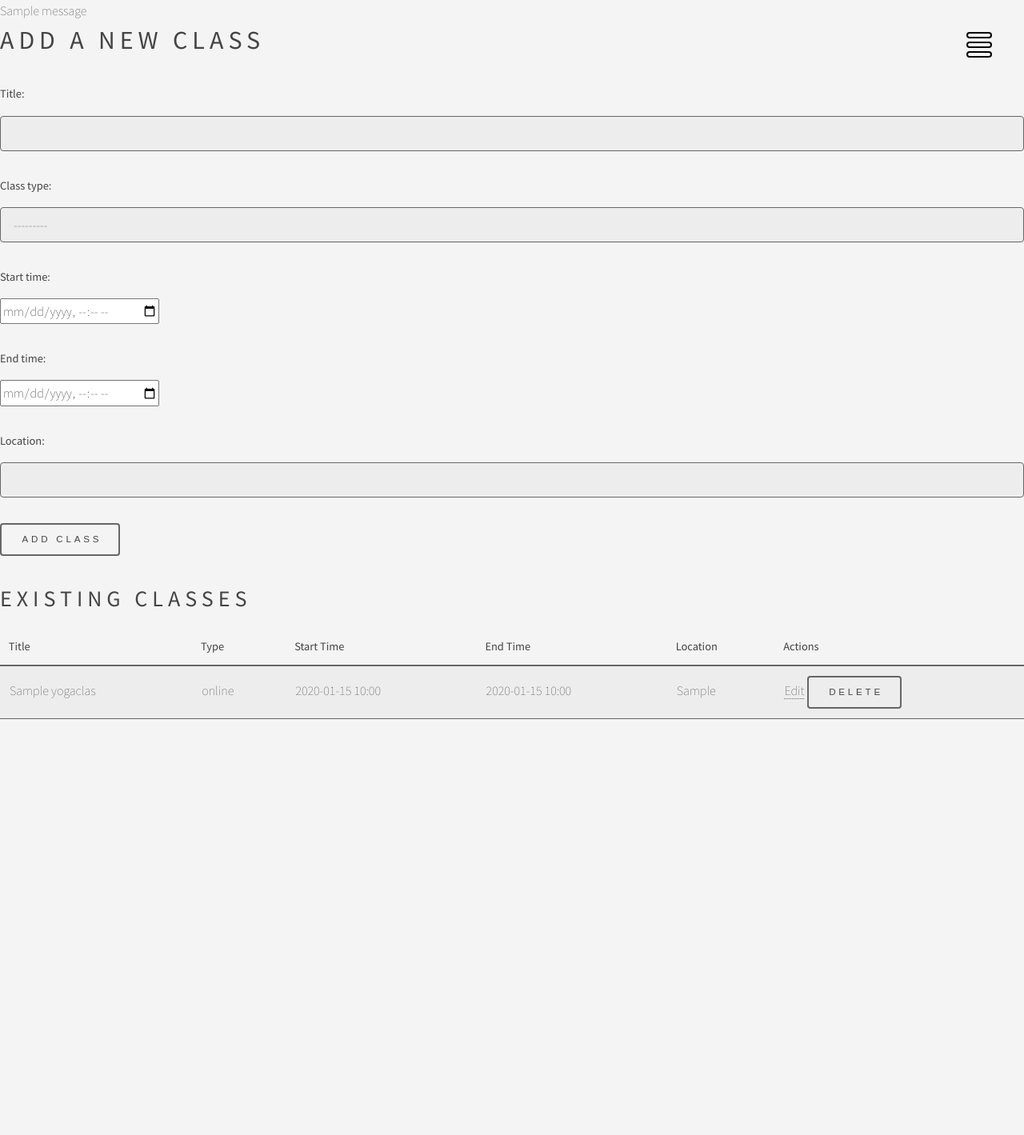
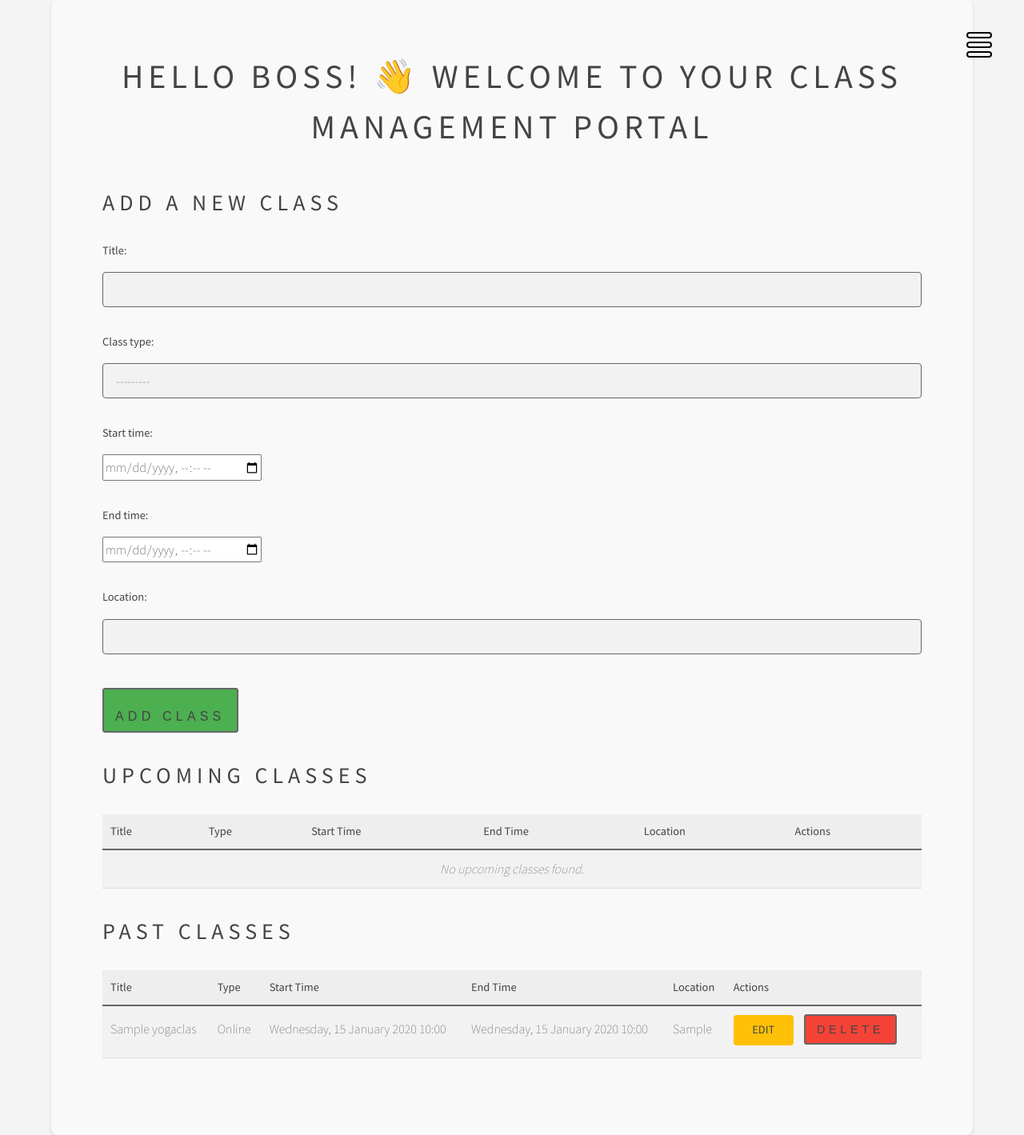
Before and after one commit to D-Mallon/namasdre, a Django app: page /manage_classes/ in a window 1280 px wide. Shown: the whole page at 80% size. Before the commit the page ends 899 px from the top, so only its background shows below. Run offline with Django 4.2, Linux system fonts and the light colour scheme; a user stored in the database is signed in; tables that the repository leaves empty hold one stand-in row (values such as "Sample post"); one stand-in notice (Sample message) is shown.

Commit message:
refactor: Add custom styling for Dre class setup
The CSS styles for the Dre class setup have been added to improve the visual appearance and user experience. This includes styling for the centered container, greeting, table, buttons, and inline form. The styles have been added to the shared CSS file for consistency and maintainability.

```diff
--- a/core/templates/core/manage_classes.html
+++ b/core/templates/core/manage_classes.html
@@ -1,30 +1,24 @@
 {% extends "shared/base.html" %}
+{% load static %}
 {% block title %}Manage Classes{% endblock %}
 {% block content %}
-<div class="container">
-    <!-- Feedback Messages -->
-    {% if messages %}
-    <div class="messages">
-        {% for message in messages %}
-        <div class="alert {{ message.tags }}">
-            {{ message }}
+
+<div class="centered-container">
+    <div class="greeting">
+        <h2>Hello Boss! 👋 Welcome to your Class Management Portal</h2>
     </div>
-        {% endfor %}
-    </div>
-    {% endif %}
 
-    <!-- Add New Class Form -->
-    <h1>Add a New Class</h1>
+    <h2>Add a New Class</h2>
+    <div class="form-container">
         <form method="post" action="{% url 'manage_classes' %}">
             {% csrf_token %}
             {{ form.as_p }}
-        <button type="submit" class="btn btn-primary">Add Class</button>
+            <button type="submit" class="add-button">Add Class</button>
         </form>
+    </div>
 
-    <!-- Existing Classes Table -->
-    <h2>Existing Classes</h2>
-    {% if classes %}
-        <table class="table">
+    <h2>Upcoming Classes</h2>
+    <table>
         <thead>
             <tr>
                 <th>Title</th>
@@ -36,26 +30,68 @@
             </tr>
         </thead>
         <tbody>
-                {% for cls in classes %}
+            {% if upcoming_classes %}
+                {% for cls in upcoming_classes %}
                     <tr>
                         <td>{{ cls.title }}</td>
-                    <td>{{ cls.class_type }}</td>
-                    <td>{{ cls.start_time|date:"Y-m-d H:i" }}</td>
-                    <td>{{ cls.end_time|date:"Y-m-d H:i" }}</td>
+                        <td>{{ cls.get_class_type_display }}</td>
+                        <td>{{ cls.start_time|date:"l, d F Y H:i" }}</td>
+                        <td>{{ cls.end_time|date:"l, d F Y H:i" }}</td>
                         <td>{{ cls.location }}</td>
                         <td>
-                        <a href="{% url 'edit_class' cls.id %}" class="btn btn-warning">Edit</a>
-                        <form action="{% url 'delete_class' cls.id %}" method="post" style="display:inline;">
+                            <a href="{% url 'edit_class' cls.id %}" class="edit-button"><b>EDIT</b></a>
+                            <form method="post" action="{% url 'delete_class' cls.id %}" class="inline-form">
                                 {% csrf_token %}
-                            <button type="submit" class="btn btn-danger" onclick="return confirm('Are you sure you want to delete this class?');">Delete</button>
+                                <button type="submit" class="delete-button">Delete</button>
                             </form>
                         </td>
                     </tr>
                 {% endfor %}
+            {% else %}
+                <tr>
+                    <td colspan="6" class="no-classes">No upcoming classes found.</td>
+                </tr>
+            {% endif %}
         </tbody>
     </table>
+
+    <h2>Past Classes</h2>
+    <table>
+        <thead>
+            <tr>
+                <th>Title</th>
+                <th>Type</th>
+                <th>Start Time</th>
+                <th>End Time</th>
+                <th>Location</th>
+                <th>Actions</th>
+            </tr>
+        </thead>
+        <tbody>
+            {% if past_classes %}
+                {% for cls in past_classes %}
+                    <tr>
+                        <td>{{ cls.title }}</td>
+                        <td>{{ cls.get_class_type_display }}</td>
+                        <td>{{ cls.start_time|date:"l, d F Y H:i" }}</td>
+                        <td>{{ cls.end_time|date:"l, d F Y H:i" }}</td>
+                        <td>{{ cls.location }}</td>
+                        <td>
+                            <a href="{% url 'edit_class' cls.id %}" class="edit-button"><b>EDIT</b></a>
+                            <form method="post" action="{% url 'delete_class' cls.id %}" class="inline-form">
+                                {% csrf_token %}
+                                <button type="submit" class="delete-button">Delete</button>
+                            </form>
+                        </td>
+                    </tr>
+                {% endfor %}
             {% else %}
-        <p>No classes found.</p>
+                <tr>
+                    <td colspan="6" class="no-classes">No past classes found.</td>
+                </tr>
             {% endif %}
+        </tbody>
+    </table>
 </div>
+
 {% endblock %}
--- a/core/views.py
+++ b/core/views.py
@@ -1,34 +1,24 @@
-from django.shortcuts import render
+from django.shortcuts import render, get_object_or_404, redirect
+from django.http import JsonResponse
+from django.utils import timezone
+from django.conf import settings
+from django.contrib import messages
+from django.contrib.auth.decorators import login_required
+from django.core.exceptions import PermissionDenied
+from .models import YogaClass, YogaClassBooking
+from .forms import YogaClassForm, ContactForm
 from django.core.mail import send_mail
-from django.http import HttpResponse, JsonResponse
-from .models import YogaClass, YogaClassBooking
-from django.contrib.auth.decorators import login_required
-from django.contrib.auth import authenticate
-from django.utils import timezone
-import datetime
-from django.shortcuts import render, redirect, get_object_or_404
-from django.contrib import messages
-from django.conf import settings
-from .forms import ContactForm, YogaClassForm
-from django.core.mail import send_mail
-from .models import YogaClass
-from django.core.exceptions import PermissionDenied
-
-# Create your views here.
 
 def home(request):
     can_manage_classes = request.user.has_perm('core.manage_classes')
     return render(request, 'core/index.html', {
         'can_manage_classes': can_manage_classes
-        })
+    })
 
 def timetable(request):
     can_manage_classes = request.user.has_perm('core.manage_classes')
     now = timezone.now()
-    # Get classes for today
     today_start = now.replace(hour=0, minute=0, second=0, microsecond=0)
-    # use below if trying to bookend filter with start and end of current day. Preference is to show all future classes though.
-    # today_end = now.replace(hour=23, minute=59, second=59, microsecond=999999)
 
     online_classes = YogaClass.objects.filter(
         class_type='online',
@@ -40,70 +30,48 @@ def timetable(request):
         start_time__gte=today_start
     ).order_by('start_time')
 
-    # Debugging lines to print the context
-    print("Current Time:", now)
-    for cls in online_classes:
-        print(f"Online Class: {cls.title}, Start Time: {cls.start_time}, End Time: {cls.end_time}")
-    for cls in in_person_classes:
-        print(f"In Person Class: {cls.title}, Start Time: {cls.start_time}, End Time: {cls.end_time}")
-
     context = {
         'online_classes': online_classes,
         'in_person_classes': in_person_classes,
         'now': now,
+        'can_manage_classes': can_manage_classes
     }
-    return render(request, 'core/timetable.html', context, {
-        'can_manage_classes': can_manage_classes
-        })
+    return render(request, 'core/timetable.html', context)
 
 def contact(request):
     can_manage_classes = request.user.has_perm('core.manage_classes')
     if request.method == 'POST':
         form = ContactForm(request.POST)
         if form.is_valid():
-            # Cleaned data from the form
             name = form.cleaned_data['name']
             email = form.cleaned_data['email']
             message = form.cleaned_data['message']
 
-            # Construct the email subject and message
             subject = f"Contact Form Submission from {name}"
             message_body = f"Message from {name} ({email}):\n\n{message}"
 
             try:
-                # Send the email using Django's send_mail function
                 send_mail(
                     subject,
                     message_body,
-                    settings.DEFAULT_FROM_EMAIL,  # From email
-                    ['namasdreinfo@gmail.com'],    # To email
+                    settings.DEFAULT_FROM_EMAIL,
+                    ['namasdreinfo@gmail.com'],
                     fail_silently=False,
                 )
-                # Redirect to the same page with a success message
                 return redirect('contact')
             except Exception as e:
-                # Handle errors and possibly display an error message
                 print(f"An error occurred while sending the email: {e}")
-                # Optionally, set an error message in the form
                 form.add_error(None, 'An error occurred while sending the email. Please try again.')
-
     else:
         form = ContactForm()
 
-    # Render the contact page with the form
-    return render(request, 'core/contact_page.html', {'form': form}, {
-        'can_manage_classes': can_manage_classes
-        })
+    return render(request, 'core/contact_page.html', {'form': form, 'can_manage_classes': can_manage_classes})
 
 @login_required
 def booking_portal(request):
     can_manage_classes = request.user.has_perm('core.manage_classes')
     if request.user.is_authenticated:
         now = timezone.now()
-        # Removing prior classes from the booking portal so that only future classes are shown
-        # today_start = now.replace(hour=0, minute=0, second=0, microsecond=0)
-        # use below if trying to bookend filter with start and end of current day. Preference is to show all future classes though.
-        # today_end = now.replace(hour=23, minute=59, second=59, microsecond=999999)
 
         online_classes = YogaClass.objects.filter(
             class_type='online',
@@ -119,16 +87,11 @@ def booking_portal(request):
             'online_classes': online_classes,
             'in_person_classes': in_person_classes,
             'now': now,
+            'can_manage_classes': can_manage_classes
         }
-        return render(request, 'core/booking_portal.html', context, {
-        'can_manage_classes': can_manage_classes
-        })
-        # return render(request, 'core/booking_portal.html')
+        return render(request, 'core/booking_portal.html', context)
     else:
-        print('You must be logged in to access this page.')
-        return render(request, 'core/index.html', {'error': 'You must be logged in to access this page.'}, {
-        'can_manage_classes': can_manage_classes
-        })
+        return render(request, 'core/index.html', {'error': 'You must be logged in to access this page.', 'can_manage_classes': can_manage_classes})
 
 @login_required
 def add_class_to_profile(request, class_id):
@@ -149,15 +112,6 @@ def remove_class_from_profile(request, class_id):
             return JsonResponse({"success": False, "message": str(e)})
     return JsonResponse({"success": False, "message": "Invalid request method."})
 
-
-
-
-
-# @login_required
-# def profile(request):
-#     booked_classes = YogaClassBooking.objects.filter(user=request.user).order_by('yoga_class__start_time')
-#     return render(request, 'core/profile.html', {'booked_classes': booked_classes})
-
 @login_required
 def profile(request):
     can_manage_classes = request.user.has_perm('core.manage_classes')
@@ -171,11 +125,10 @@ def profile(request):
     context = {
         'upcoming_classes': upcoming_classes,
         'past_classes': past_classes,
+        'can_manage_classes': can_manage_classes
     }
 
-    return render(request, 'core/profile.html', context, {
-        'can_manage_classes': can_manage_classes
-        })
+    return render(request, 'core/profile.html', context)
 
 @login_required
 def manage_classes(request):
@@ -194,9 +147,20 @@ def manage_classes(request):
     else:
         form = YogaClassForm()
 
-    # Get all classes to display
-    classes = YogaClass.objects.all().order_by('start_time')
-    return render(request, 'core/manage_classes.html', {'form': form, 'classes': classes})
+    now = timezone.now()
+
+    # Separate upcoming and past classes
+    upcoming_classes = YogaClass.objects.filter(start_time__gte=now).order_by('-start_time')
+    past_classes = YogaClass.objects.filter(start_time__lt=now).order_by('-start_time')
+
+    # Pass classes to the template
+    context = {
+        'form': form,
+        'upcoming_classes': upcoming_classes,
+        'past_classes': past_classes,
+        'can_manage_classes': True,
+    }
+    return render(request, 'core/manage_classes.html', context)
 
 @login_required
 def edit_class(request, class_id):
@@ -220,33 +184,5 @@ def delete_class(request, class_id):
         return redirect('manage_classes')
     return render(request, 'core/delete_class.html', {'yoga_class': yoga_class})
 
-@login_required
-def manage_classes(request):
-    # Check if the user has the 'add_yogaclass' permission
-    if not request.user.has_perm('core.add_yogaclass'):
-        raise PermissionDenied
-
-    if request.method == 'POST':
-        form = YogaClassForm(request.POST)
-        if form.is_valid():
-            form.save()
-            messages.success(request, 'Class has been added successfully!')
-            return redirect('manage_classes')  # Redirect to the same page
-        else:
-            messages.error(request, 'There was an error adding the class. Please check the form.')
-    else:
-        form = YogaClassForm()
-
-    # Get all classes to display
-    classes = YogaClass.objects.all().order_by('start_time')
-    return render(request, 'core/manage_classes.html', {'form': form, 'classes': classes, 'can_manage_classes': True})
-
-@login_required
-def some_view(request):
-    can_manage_classes = request.user.has_perm('core.manage_classes')
-    return render(request, 'your_template.html', {
-        'can_manage_classes': can_manage_classes,
-    })
-
 def permission_denied(request, exception):
     return render(request, 'core/permission_denied.html', status=403)
--- a/shared/static/shared/css/main.css
+++ b/shared/static/shared/css/main.css
@@ -2230,3 +2230,111 @@ body.is-loading #header.alt .inner {
 .login-container .form-group {
   margin-bottom: 1.5em; /* Adjust spacing as needed */
 }
+
+/* ************************************************************* */
+/* ******************* Custom Styling ************************** */
+/* ************************************************************* */
+
+/* Dre class setup specific styling */
+/* Container for centering content */
+.centered-container {
+  max-width: 90%;
+  margin: 0 auto;
+  padding: 5%;
+  background-color: #f9f9f9;
+  border-radius: 8px;
+  box-shadow: 0 2px 4px rgba(0, 0, 0, 0.1);
+}
+
+.greeting {
+  text-align: center;
+  margin-bottom: 1.5em;
+  font-size: 1.5em;
+}
+
+.table {
+  width: 100%;
+  border-collapse: collapse;
+  margin-bottom: 2em;
+}
+
+thead th {
+  background-color: #eee;
+  text-align: left;
+  padding: 10px;
+}
+
+td,
+th {
+  padding: 10px;
+  border-bottom: 1px solid #ddd;
+}
+
+.no-classes {
+  text-align: center;
+  color: #777;
+  font-style: italic;
+}
+
+.add-button {
+  background-color: #4caf50;
+  color: white;
+  border: none;
+  padding: 8px 16px;
+  border-radius: 4px;
+  cursor: pointer;
+  font-size: 1em;
+  display: inline-block;
+  margin-top: 10px;
+}
+
+.add-button:hover {
+  background-color: #45a049;
+}
+
+.edit-button,
+.delete-button {
+  background-color: #ffc107;
+  color: #444444;
+  border: none;
+  padding: 8px 16px;
+  border-radius: 4px;
+  cursor: pointer;
+  font-size: 0.9em;
+  display: inline-block;
+  margin-right: 10px;
+  margin-bottom: 5px;
+  text-align: center;
+  min-width: 75px; /* Ensure consistent button width */
+  height: 38px; /* Ensure consistent button height */
+  line-height: 20px; /* Center text vertically */
+}
+
+.delete-button {
+  background-color: #f44336;
+}
+
+.delete-button:hover {
+  background-color: #d32f2f;
+}
+
+.edit-button:hover {
+  background-color: #e0a800;
+}
+
+.inline-form {
+  display: inline;
+}
+
+table {
+  width: 100%;
+  border-collapse: collapse;
+  margin-top: 20px;
+}
+
+table th,
+table td {
+  padding: 10px;
+  text-align: left;
+  border-bottom: 1px solid #ddd;
+}
```
Lines whose indentation alone changed are shown as unchanged.
